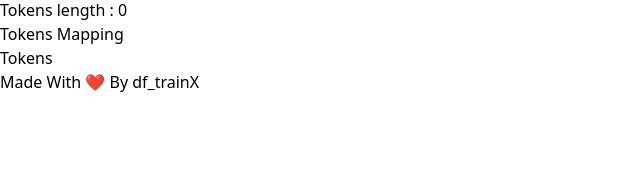
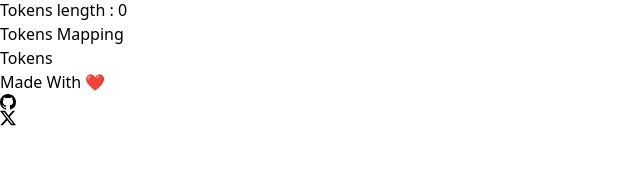
Before and after one commit to LahiaOmar/tokens_viewer, a React (Vite) app: page / in a window 1280 px wide. Shown: the part 128-300 px from the top of the page, without its empty margins (0-640 px from the left). Built offline with nearby package versions, Linux system fonts and the light colour scheme.

Commit message:
feat: add X and Github profile to footer

```diff
--- a/package.json
+++ b/package.json
@@ -11,7 +11,8 @@
   },
   "dependencies": {
     "react": "^18.2.0",
-    "react-dom": "^18.2.0"
+    "react-dom": "^18.2.0",
+    "react-icons": "^5.2.1"
   },
   "devDependencies": {
     "@types/react": "^18.2.66",
--- a/src/components/Footer.tsx
+++ b/src/components/Footer.tsx
@@ -1,7 +1,14 @@
+import { VscGithubInverted } from "react-icons/vsc";
+import { BsTwitterX } from "react-icons/bs";
+
 const Footer = () => {
   return (
-    <div className="flex justify-center items-center p-2 text-lg">
-      <p>Made With ❤️ By <a href="https://x.com/df_trainX">df_trainX</a></p>
+    <div className="flex flex-col space-y-2 justify-center items-center p-2 text-lg">
+      <p>Made With ❤️ </p>
+      <div className="flex space-x-3">
+        <a target="_blank" href="https://github.com/LahiaOmar/tokens_viewer" > <VscGithubInverted className="w-7 h-7" /></a>
+        <a target="_blank" href="https://x.com/df_trainX" > <BsTwitterX className="w-7 h-7" /></a>
+      </div>
     </div>
   )
 }
```
Also changed, not shown: 1 other file (tests, documents, lock files or other folders).
